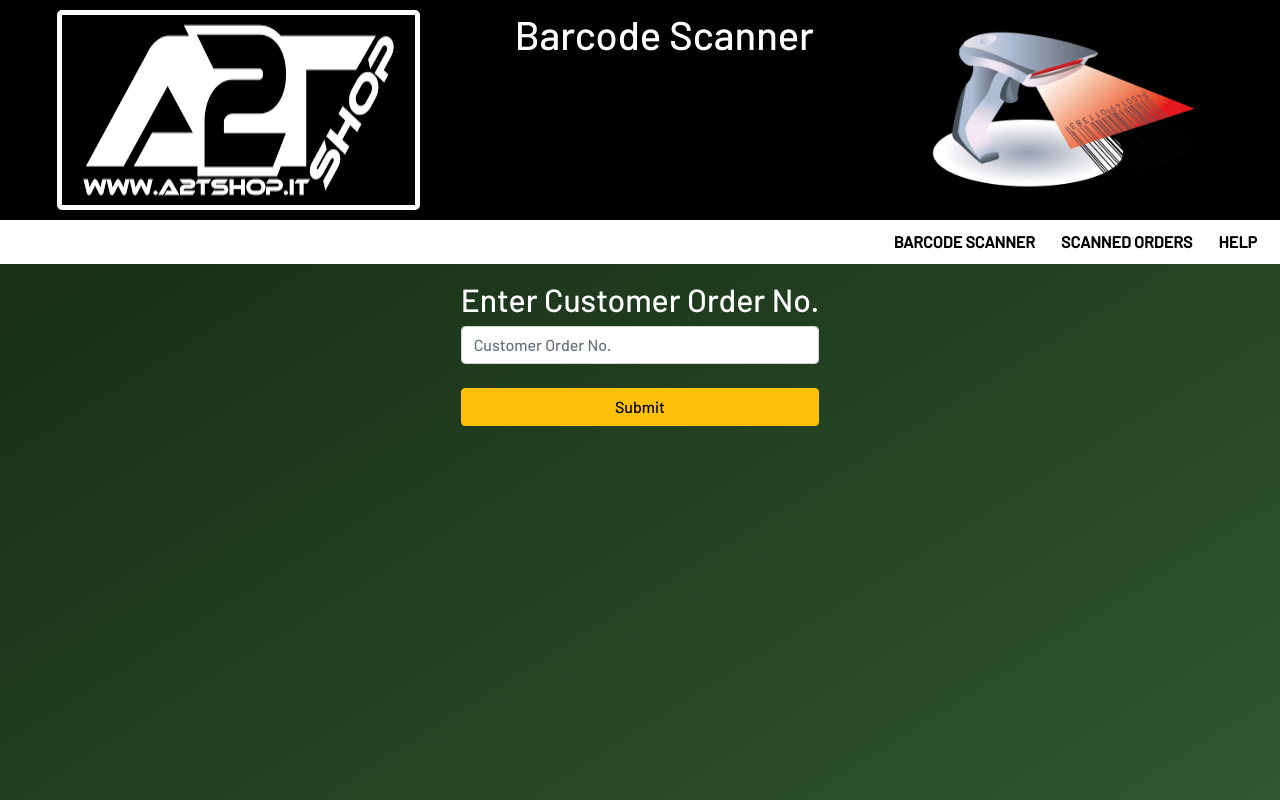
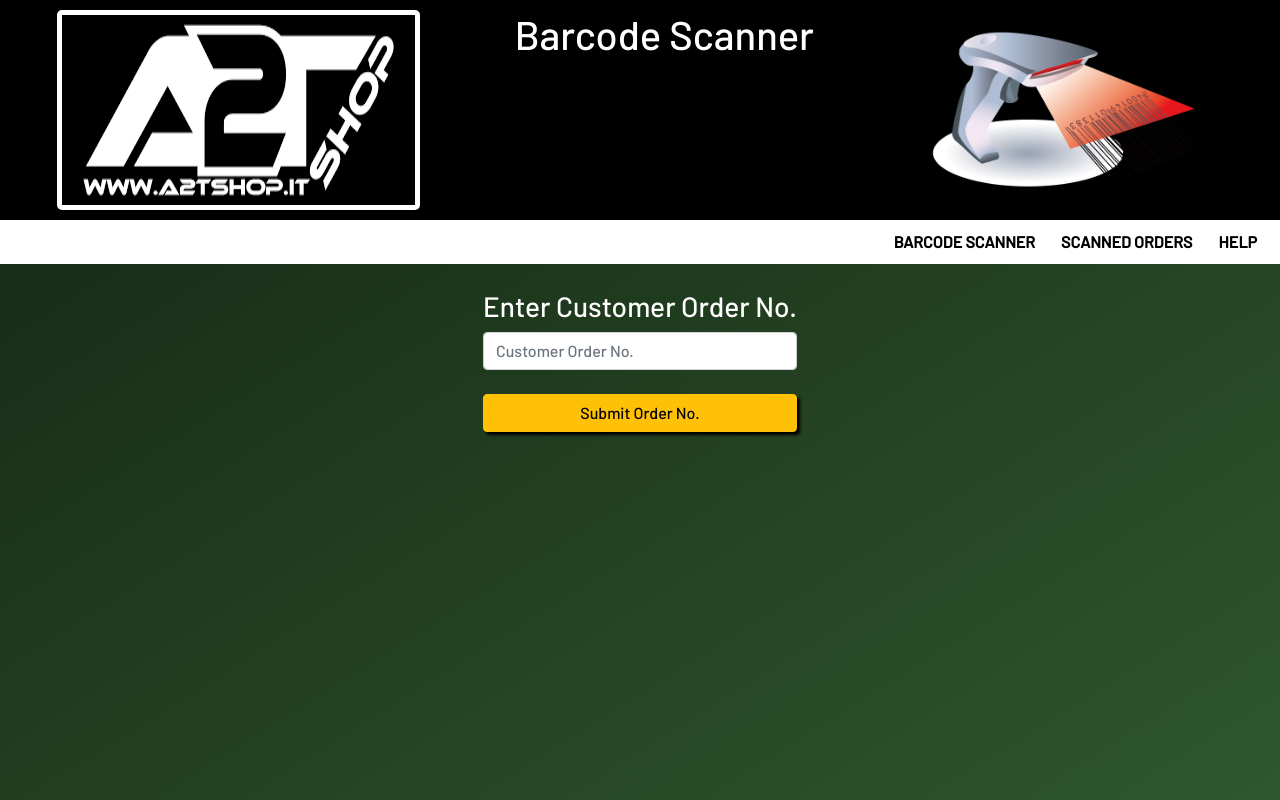
Before and after one commit to ange47rm/React-Barcode_Scanner, a React (Create React App) app: page / in a window 1280 px wide. Built offline with nearby package versions, Linux system fonts and the light colour scheme.

Commit message:
Barcode scan logic completed. Desperately needs CSS/layout to be sorted and barcode property added to order lines.

```diff
--- a/public/orders.json
+++ b/public/orders.json
@@ -17,7 +17,7 @@
     "orderLines":[
        {
           "objId":"101",
-          "scanned":false,
+          "scanned":true,
           "partNo":"X001",
           "description":"BTG Fanny Pack",
           "price":25
@@ -31,7 +31,7 @@
        },
        {
           "objId":"103",
-          "scanned":false,
+          "scanned":true,
           "partNo":"X003",
           "description":"Armanov Maniglia Ergonomica Rotante",
           "price":39
--- /dev/null
+++ b/src/components/BarcodeScannerComponent.jsx
@@ -0,0 +1,38 @@
+import React, { useState } from 'react';
+import Form from 'react-bootstrap/Form';
+import Button from 'react-bootstrap/Button'
+
+const BarcodeScannerComponent = ({ customerOrder, scanBarcode, loading }) => {
+
+    const [inputBarcode, setInputBarcode] = useState('');
+
+    const handleBarcodeScan = (event) => {
+        event.preventDefault();
+        scanBarcode(inputBarcode);
+        event.target.reset();
+    };
+
+    const renderSubmitButton = () => {
+        if (loading) {
+            return <Button loading={true} variant="warning" className='button' type="submit"><span className="spinner-border spinner-border-sm" role="status" aria-hidden="true"></span> Validating Barcode...</Button>
+        } else {
+            return <Button loading={false} variant="warning" className='button' type="submit">Submit Barcode</Button>
+        }
+    }
+
+    return (
+        <>
+            <div id='order-scanning'>
+                <Form className="whiteText d-grid gap-2" onSubmit={handleBarcodeScan}>
+                    <Form.Group className="mb-3">
+                        <h3>Scan/Enter Barcode</h3>
+                        <Form.Control type="text" placeholder="(Example: 978020137962)" onChange={event => setInputBarcode(event.target.value)} required />
+                    </Form.Group>
+                    {renderSubmitButton()}
+                </Form>
+            </div>
+        </>
+    )
+}
+
+export default BarcodeScannerComponent;
--- a/src/components/LandingPageComponent.jsx
+++ b/src/components/LandingPageComponent.jsx
@@ -3,8 +3,9 @@ import Form from 'react-bootstrap/Form';
 import Button from 'react-bootstrap/Button'
 import OrderDetailsComponent from './OrderDetailsComponent'
 import OrderLinesComponent from './OrderLinesComponent'
+import BarcodeScannerComponent from './BarcodeScannerComponent';
 
-const LandingPageComponent = ({ captureOrderNo, loading, customerOrder }) => {
+const LandingPageComponent = ({ captureOrderNo, loading, customerOrder, scanBarcode }) => {
 
     const [inputOrderNo, setInputOrderNo] = useState('');
 
@@ -16,9 +17,9 @@ const LandingPageComponent = ({ captureOrderNo, loading, customerOrder }) => {
 
     const renderSubmitButton = () => {
         if (loading) {
-            return <Button loading={true} variant="warning" type="submit"><span className="spinner-border spinner-border-sm" role="status" aria-hidden="true"></span> Fetching Order...</Button>
+            return <Button loading={true} variant="warning" className='button' type="submit"><span className="spinner-border spinner-border-sm" role="status" aria-hidden="true"></span> Fetching Order...</Button>
         } else {
-            return <Button loading={false} variant="warning" type="submit">Submit</Button>
+            return <Button loading={false} variant="warning" className='button' type="submit">Submit Order No.</Button>
         }
     }
 
@@ -30,28 +31,34 @@ const LandingPageComponent = ({ captureOrderNo, loading, customerOrder }) => {
 
     const showOrderLines = () => {
         if (customerOrder && customerOrder.orderLines.length > 0) {
-            return <OrderLinesComponent orderLines={customerOrder.orderLines}></OrderLinesComponent>
+            return (<>
+                <h3>Order Lines</h3>
+                <OrderLinesComponent orderLines={customerOrder.orderLines}></OrderLinesComponent>
+            </>
+
+            )
         }
     }
 
     return (
         <>
             <div id="main-screen">
-                <div id="customerOrderInput">
-                    <Form className="whiteText d-grid gap-2" onSubmit={handleOrderNoSubmit}>
+                <div id="inputFields">
+                    <Form className="whiteText d-grid gap-2" id='orderNoField' onSubmit={handleOrderNoSubmit}>
                         <Form.Group className="mb-3">
-                            <h2>Enter Customer Order No.</h2>
+                            <h3>Enter Customer Order No.</h3>
                             <Form.Control type="text" placeholder="Customer Order No." onChange={e => setInputOrderNo(e.target.value)} required />
                         </Form.Group>
-
                         {renderSubmitButton()}
                     </Form>
+                    {customerOrder &&
+                        <BarcodeScannerComponent customerOrder={customerOrder} scanBarcode={scanBarcode} loading={loading} />
+                    }
                 </div>
                 {customerOrder &&
                     <div id='order-mgmt'>
                         {showCustomerOrderDetails()}
-
-                        <div id='order-lines'>{showOrderLines()} </div>
+                        <div id='order-lines' className='box'>{showOrderLines()}</div>
                     </div>
                 }
             </div>
--- a/src/components/OrderDetailsComponent.jsx
+++ b/src/components/OrderDetailsComponent.jsx
@@ -5,11 +5,11 @@ const OrderDetailsComponent = ({customerOrder}) => {
     if (customerOrder) {
         return (
             <>
-                <div id='order-details'>
-                    <h3>{customerOrder.orderNo}</h3>
+                <div id='order-details' className="box">
+                    <h3>Order No: <b>{customerOrder.orderNo}</b></h3>
                     <p>Customer: {customerOrder.customer.fullName}</p>
                     {customerOrder.customer.companyName && <p >Company: {customerOrder.customer.companyName}</p>}
-                    <p>Address:{customerOrder.customer.address.street} {customerOrder.customer.address.houseNo} - {customerOrder.customer.address.postalCode} - {customerOrder.customer.address.country}</p>
+                    <p>Address: {customerOrder.customer.address.street} {customerOrder.customer.address.houseNo} - {customerOrder.customer.address.postalCode} - {customerOrder.customer.address.country}</p>
                     <p>Phone: {customerOrder.customer.phoneNo}</p>
                     <p>Email: {customerOrder.customer.emailAddress}</p>
                     <p>Date ordered: {customerOrder.dateOrdered}</p>
--- a/src/components/OrderLinesComponent.jsx
+++ b/src/components/OrderLinesComponent.jsx
@@ -4,7 +4,7 @@ import { Checkmark } from 'react-checkmark'
 const OrderLinesComponent = ({ orderLines }) => {
 
     const orderLineNodes = orderLines.map((orderLine) => {
-        return <p>{orderLine.scanned.toString()} - {orderLine.partNo} - {orderLine.description} - {orderLine.price}€</p>
+        return <p key={orderLine.objId}><input type="checkbox" readOnly checked={orderLine.scanned}></input> {orderLine.partNo} - {orderLine.description} - {orderLine.price}€</p>
     })
 
     return (
--- a/src/containers/BarcodeScannerContainer.jsx
+++ b/src/containers/BarcodeScannerContainer.jsx
@@ -34,11 +34,29 @@ const BarcodeScannerContainer = () => {
         fetchOrder(inputOrderNo);
     }
 
-    return (
+    function scanBarcode (inputBarcode) {
+        inputOrderNo.trim();
+        setBarcode(inputBarcode);
+
+        for (let index = 0; index < validOrder.orderLines.length; index++) {
+            if (inputBarcode === validOrder.orderLines[index].objId) {                                                                     // THIS WILL NEED TO BE orderLine.barcode
+                let updatedValidOrder = {...validOrder}
+                updatedValidOrder.orderLines[index].scanned = !updatedValidOrder.orderLines[index].scanned;             // change scanned property from "true" to "false" or vice versa
+                setValidOrder(updatedValidOrder);
+            }
+            else {
+                console.log(`Barcode does not match any of the products on Order No "${validOrder.orderNo}".`)
+            }
+        }
+    }
+
+
+
+return (
         <Router>
             <HeaderComponent />
             <Switch>
-                <Route exact path="/" element={<LandingPageComponent captureOrderNo={retrieveCustomerOrder} loading={loading} customerOrder={validOrder} />} />
+                <Route exact path="/" element={<LandingPageComponent captureOrderNo={retrieveCustomerOrder} loading={loading} customerOrder={validOrder} scanBarcode={scanBarcode} />} />
                 <Route path="/scanned-orders" element={<ScannedOrdersComponent />} />
                 <Route path="/help" element={<HelpComponent />} />
             </Switch>
--- a/src/index.css
+++ b/src/index.css
@@ -17,8 +17,18 @@ ul {
   margin: 0
 }
 
+.box {
+  box-shadow: 7px 7px 7px black;
+}
+
+
 .whiteText {
   color: white;
+}
+
+.button {
+  text-align: center;
+  box-shadow: 3px 3px 3px black;
 }
 
 .navlink {
@@ -26,6 +36,10 @@ ul {
   color: black;
   font-weight: bolder;
   padding: 13px;
+}
+
+.centered {
+  text-align: center;
 }
 
 #navbar {
@@ -36,17 +50,10 @@ ul {
   background-color: white;
 }
 
-#customerOrderInput {
+#inputFields {
   display: flex;
   flex-direction: row;
-  justify-content: center;
-}
-
-#submitButton {
-  color: #000;
-  background-color: #ffc107;
-  border-color: #ffc107;
-  width: -webkit-fill-available;
+  justify-content: space-around;
 }
 
 #header {
@@ -62,7 +69,7 @@ ul {
   color: white;
 }
 
-#barcodeScannerImage{
+#barcodeScannerImage {
   max-height: 200px;
   max-width: auto;
   padding: 20px;
@@ -73,7 +80,12 @@ ul {
   margin-top: 5%;
   background-color: white;
   border-radius: 5px;
-  padding: 10px;
+  padding: 15px;
+  margin: 10px;
+}
+
+#orderNoField {
+  margin: 10px 10px 50px 10px;
 }
 
 #order-mgmt {
```
